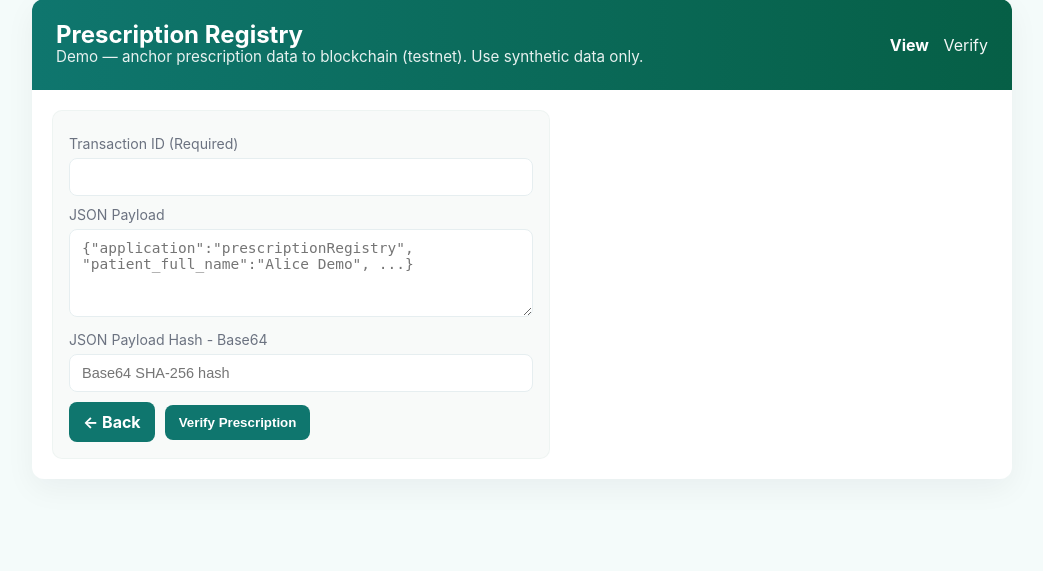
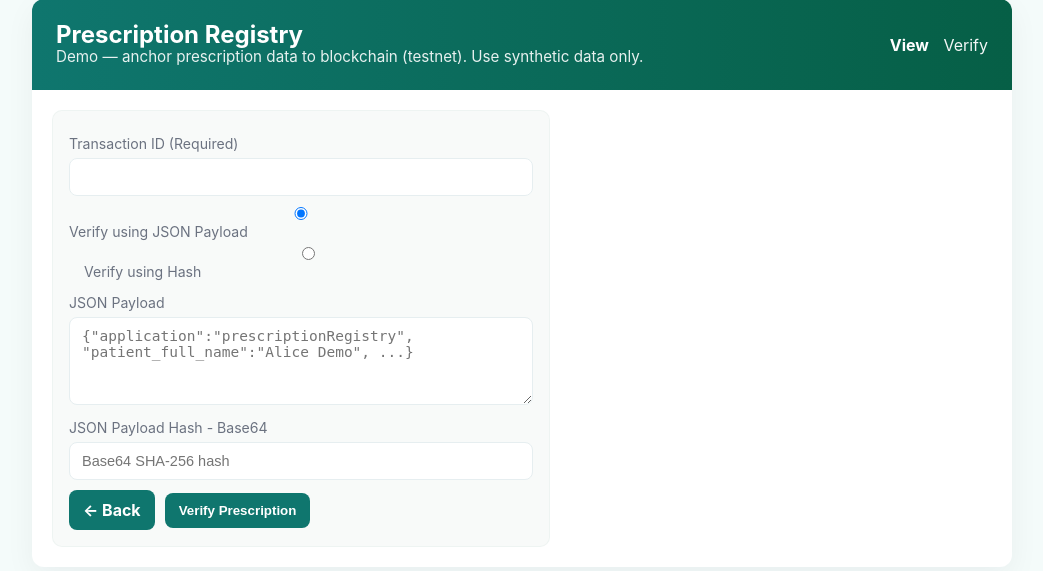
Before and after one commit to edzaniBruce51/algorand-prescription-registry-v1, a Flask app: page /verify_prescription in a window 1280 px wide. Shown: the part 29-600 px from the top of the page, without its empty margins (118-1161 px from the left). Run offline with Flask 3, Linux system fonts and the light colour scheme.

Commit message:
updated the verification template to use radio buttons for mode selection and success/failure messages color changes

```diff
--- a/app.py
+++ b/app.py
@@ -182,49 +182,32 @@ def prescriptions_json():
 @app.route("/verify_prescription", methods=["GET", "POST"])
 def verify_prescription():
     if request.method == "POST":
-        # Get form data using correct field names
         transaction_id = request.form.get("transactionId")
         json_payload_str = request.form.get("jsonPayload")
         json_payload_hash = request.form.get("jsonPayloadHash")
 
-        # Validate required fields
         if not transaction_id:
             flash("Transaction ID is required", "error")
             return redirect(url_for("verify_prescription"))
 
         try:
-            # Use same authentication as registration
             headers = {
                 "X-API-Key": BLOCKAPI_API_KEY,
                 "Content-Type": "application/json"
             }
+            verification_payload = {"transactionId": transaction_id}
 
-            # Build verification payload exactly as API expects
-            # Every verification request needs the transaction ID
-            verification_payload = {
-                "transactionId": transaction_id
-            }
-
-            # Parse and add jsonPayload if provided
-            # Both conditions must be true: Field exists and isn't None and After stripping whitespace, it's not empty
             if json_payload_str and json_payload_str.strip():
                 try:
-                    # Parse the JSON string into an object
-                    json_payload_obj = json.loads(json_payload_str)        # Parses JSON string into Python object (dict/list)
-                    verification_payload["jsonPayload"] = json_payload_obj       # Adds the parsed object to the verification payload
-                    print(f"Parsed JSON payload: {json_payload_obj}")
+                    json_payload_obj = json.loads(json_payload_str)
+                    verification_payload["jsonPayload"] = json_payload_obj
                 except json.JSONDecodeError as e:
-                    flash(f"Invalid JSON payload format: {str(e)}", "error")          # str(e): Converts exception to readable error message and "error" is for category
+                    flash(f"Invalid JSON payload format: {str(e)}", "error")
                     return redirect(url_for("verify_prescription"))
 
-            # Add hash if provided
             if json_payload_hash and json_payload_hash.strip():
-                verification_payload["jsonPayloadHash"] = json_payload_hash      # No parsing needed since hash is just a string
+                verification_payload["jsonPayloadHash"] = json_payload_hash
 
-            print(f"Sending verification request: {verification_payload}")        # Everything that will be sent to the API
-
-            # Send request to the exact endpoint
-            # Uses base URL + specific endpoint path
             response = requests.post(
                 f"{BLOCKAPI_BASE_URL}/blockchainTransaction/verify",
                 json=verification_payload,
@@ -232,43 +215,38 @@ def verify_prescription():
                 timeout=30
             )
 
-            print(f"Response status: {response.status_code}")
-            print(f"Response text: {response.text}")
-
             if response.status_code == 200:
                 try:
-                    result = response.json()              # Parses response body as JSON into Python object
+                    result = response.json()
                     flash("Prescription verification completed!", "success")
-                    return render_template("verify_prescription.html",
-                                         tx_id=transaction_id,
-                                         result=result)
-                except json.JSONDecodeError:                 # Non-JSON Response Fallback/ API returned 200 but response isn't valid JSON
+                    return render_template(
+                        "verify_prescription.html",
+                        tx_id=transaction_id,
+                        result=result,
+                        mode="POST"   # ✅ pass mode for POST
+                    )
+                except json.JSONDecodeError:
                     flash(f"Verification response: {response.text}", "success")
-                    return render_template("verify_prescription.html",
-                                         tx_id=transaction_id,
-                                         result={"raw_response": response.text})          # Wraps raw text in a dictionary for template compatibility
+                    return render_template(
+                        "verify_prescription.html",
+                        tx_id=transaction_id,
+                        result={"raw_response": response.text},
+                        mode="POST"   # ✅ pass mode for POST
+                    )
             else:
                 error_msg = f"Verification failed. Status: {response.status_code} - {response.text}"
                 flash(error_msg, "error")
-                print(f"Verification failed: {error_msg}")
 
-        # Exception Handling
-        # Network Errors
         except requests.RequestException as e:
             flash(f"Network error during verification: {str(e)}", "error")
-            print(f"Request exception: {e}")
-
-        # General Errors
         except Exception as e:
             flash(f"Unexpected error during verification: {str(e)}", "error")
-            print(f"General exception: {e}")
 
         return redirect(url_for("verify_prescription"))
 
-    # Handle GET request (pre-fill tx_id if passed as query param)
-    # GET Request Handling
-    tx_id = request.args.get("tx_id", "")   # request.args: Dictionary containing URL query parameters and Get tx_id parameter, default to empty string if not present
-    return render_template("verify_prescription.html", tx_id=tx_id)       # Links from other pages can pre-fill the transaction ID
+    # Handle GET
+    tx_id = request.args.get("tx_id", "")
+    return render_template("verify_prescription.html", tx_id=tx_id, mode="GET")  # ✅ pass mode for GET
 
 # Application Runner.
 # Starts Flask server on Render or local machine.
--- a/templates/verify_prescription.html
+++ b/templates/verify_prescription.html
@@ -19,14 +19,22 @@
           <input id="transactionId" name="transactionId" type="text" value="{{ tx_id or '' }}" required>
         </div>
 
+        <!-- Verification Mode -->
+        <div style="margin-bottom:14px">
+          <label><input type="radio" name="verifyMode" value="payload" checked> Verify using JSON Payload</label>
+          <label style="margin-left:15px;"><input type="radio" name="verifyMode" value="hash"> Verify using Hash</label>
+        </div>
+
+        <!-- JSON Payload -->
         <div style="margin-bottom:10px">
           <label for="jsonPayload">JSON Payload</label>
           <textarea id="jsonPayload" name="jsonPayload" placeholder='{"application":"prescriptionRegistry", "patient_full_name":"Alice Demo", ...}'></textarea>
         </div>
 
+        <!-- JSON Payload Hash -->
         <div style="margin-bottom:10px">
           <label for="jsonPayloadHash">JSON Payload Hash - Base64</label>
-          <input id="jsonPayloadHash" name="jsonPayloadHash" type="text" placeholder="Base64 SHA-256 hash">
+          <input id="jsonPayloadHash" name="jsonPayloadHash" type="text" placeholder="Base64 SHA-256 hash" disabled>
         </div>
 
         <div style="display:flex; gap:10px; align-items:center">
@@ -36,7 +44,23 @@
       </form>
 
       {% if result %}
-        <div class="list-card mt-8" style="margin-top:14px;">
+        <div class="flash {% if result.data.isJsonPayloadHashVerified %}flash-success{% else %}flash-error{% endif %}" style="margin-top:14px;">
+          {% if mode == 'hash' %}
+            {% if result.data.isJsonPayloadHashVerified %}
+              Prescription verification successful. Provided data hash (fingerprint) matches on-chain hash.
+            {% else %}
+              Prescription verification unsuccessful. Provided data hash (fingerprint) does not match on-chain hash.
+            {% endif %}
+          {% else %}
+            {% if result.data.isJsonPayloadHashVerified %}
+              Prescription verification successful. Provided data payload matches original data payload.
+            {% else %}
+              Prescription verification unsuccessful. Provided data payload does not match original data payload.
+            {% endif %}
+          {% endif %}
+        </div>
+
+        <div class="list-card mt-8">
           <h3>Verification Result</h3>
           <pre style="background:#f7fdfc;padding:12px;border-radius:8px;overflow:auto">{{ result | tojson(indent=2) }}</pre>
         </div>
@@ -47,4 +71,24 @@
 
 {% block right_column %}{% endblock %}
 
-{% block extra_scripts %}{% endblock %}
+{% block extra_scripts %}
+<script>
+  const modeRadios = document.querySelectorAll("input[name='verifyMode']");
+  const payloadInput = document.getElementById("jsonPayload");
+  const hashInput = document.getElementById("jsonPayloadHash");
+
+  function toggleInputs() {
+    const selected = document.querySelector("input[name='verifyMode']:checked").value;
+    if (selected === "hash") {
+      hashInput.disabled = false;
+      payloadInput.disabled = true;
+    } else {
+      hashInput.disabled = true;
+      payloadInput.disabled = false;
+    }
+  }
+
+  modeRadios.forEach(radio => radio.addEventListener("change", toggleInputs));
+  toggleInputs(); // run once on load
+</script>
+{% endblock %}
```
